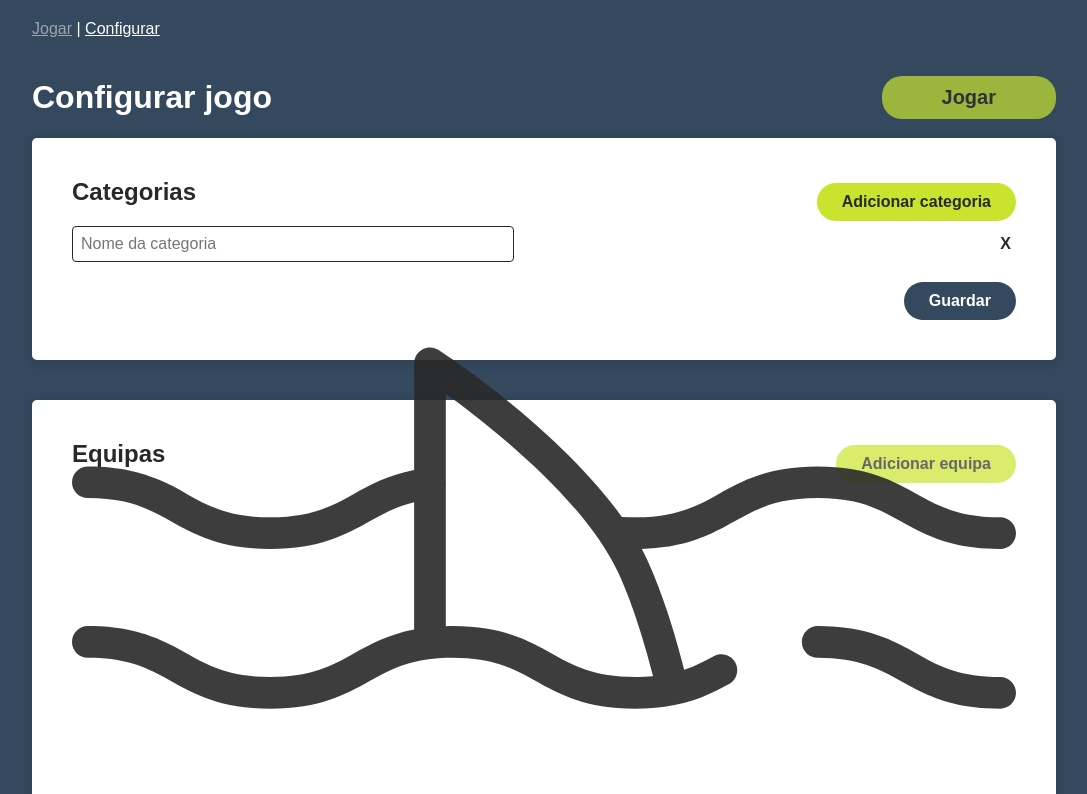
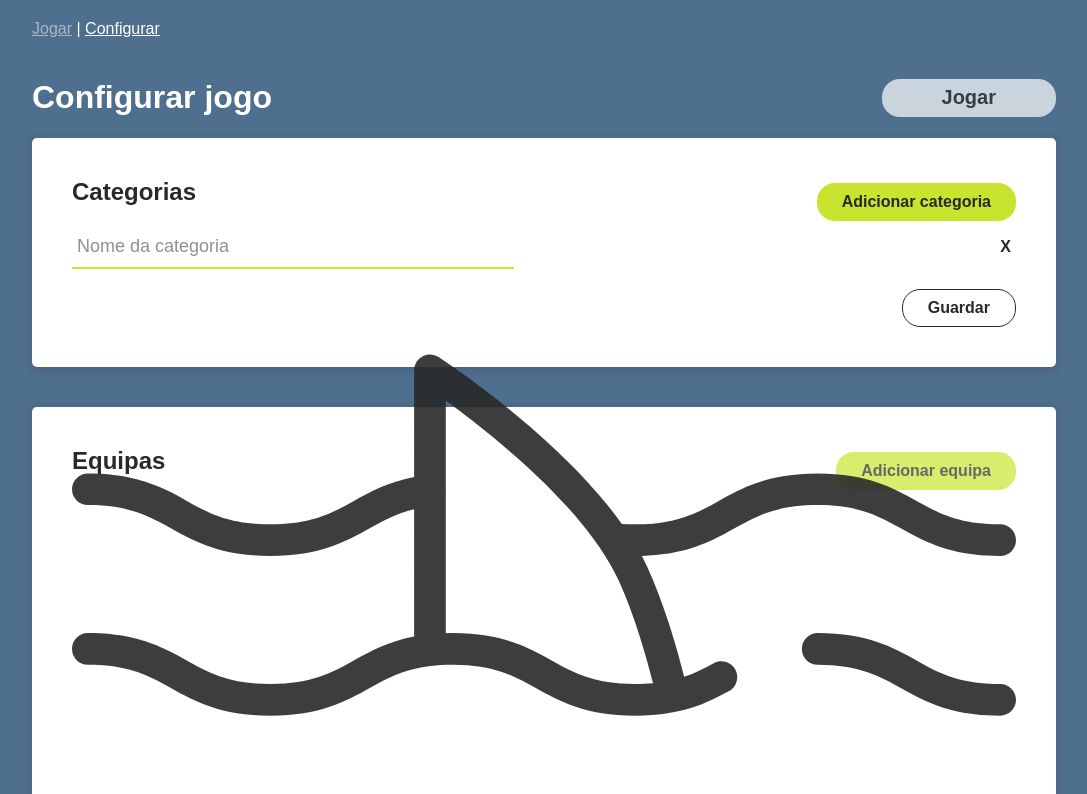
Before and after one commit to pndiogo/hangcar, a Vue app: page /settings in a window 1280 px wide. Shown: the top 794 px of the page, without its empty margins (96-1183 px from the left). Built offline with nearby package versions, Linux system fonts and the light colour scheme.

Commit message:
styles refactor WIP

```diff
--- a/src/assets/styles/_base.scss
+++ b/src/assets/styles/_base.scss
@@ -3,7 +3,7 @@
 }
 
 body {
-    background-color: $color-secondary;
+    background-color: $color-secondary-light;
     color: #fff;
     font-family: Arial, Helvetica, sans-serif;
     display: flex;
@@ -57,7 +57,7 @@ h1 {
     }
 }
 
-.empty-container{
+.empty-container {
     display: flex;
     flex-direction: column;
     justify-content: center;
@@ -65,7 +65,7 @@ h1 {
     height: 300px;
 
     > img {
-        opacity: .9;
+        opacity: 0.9;
     }
 }
 
@@ -82,5 +82,10 @@ h1 {
 .actions-container {
     display: flex;
     justify-content: flex-end;
+    height: 38px;
     margin-top: 20px;
 }
+
+.error-message {
+    color: $color-red;
+}
--- a/src/assets/styles/components/_buttons.scss
+++ b/src/assets/styles/components/_buttons.scss
@@ -1,8 +1,9 @@
 .btn {
-    padding: 10px 25px;
+    height: 38px;
+    padding: 0 25px;
     background: $color-white;
     border: none;
-    border-radius: 20px;
+    border-radius: 18px;
     color: $color-primary;
     font-size: 16px;
     font-weight: 700;
@@ -40,8 +41,9 @@
     }
 
     &.btn-secondary {
-        background: $color-secondary;
-        color: $color-white;
+        background: $color-white;
+        color: $color-primary;
+        border: 1px solid $color-primary;
 
         &:hover {
             background: $color-primary;
@@ -57,13 +59,19 @@
     }
 
     &.btn-small {
-        padding: 8px 16px;
+        padding: 0 16px;
         font-size: 14px;
     }
 
     &.btn-large {
-        padding: 10px 60px;
+        padding: 0 60px;
         font-size: 20px;
+
+        &:disabled {
+
+                background: $color-white;
+
+        }
     }
 
 }
--- a/src/assets/styles/components/_inputs.scss
+++ b/src/assets/styles/components/_inputs.scss
@@ -10,8 +10,19 @@
 
 .app-input {
     width: calc(50% - 30px);
-    padding: 8px;
-    border-radius: 4px;
-    border: 1px solid $color-primary;
-    font-size: 16px;
+    padding: 10px 5px;
+    font-size: 18px;
+    color: $color-primary;
+    border: none;
+    border-bottom: 2px solid $color-accent;
+    transition: $transition-primary;
+
+    &::placeholder {
+        opacity: .8;
+    }
+
+    &:disabled {
+        border-color: $color-primary;
+        background: transparent;
+    }
 }
--- a/src/assets/styles/components/_team.scss
+++ b/src/assets/styles/components/_team.scss
@@ -35,8 +35,4 @@
             }
         }
     }
-
-    .error-message {
-        color: $color-red;
-    }
 }
--- a/src/assets/styles/variables.scss
+++ b/src/assets/styles/variables.scss
@@ -4,6 +4,7 @@ $isDesktopSmall: "1024px";
 // Colors
 $color-primary: #292929;
 $color-secondary: #34495e;
+$color-secondary-light: lighten( $color-secondary, 15% );
 $color-accent: #c9e42f;
 $color-red: #c91212;
 $color-white: #fff;
--- a/src/components/Categories.vue
+++ b/src/components/Categories.vue
@@ -14,10 +14,12 @@
           type="text"
           placeholder="Nome da categoria"
           v-model.trim="category.name"
+          @input="showCategoriesError === true ? showCategoriesError = false : false"
           :disabled="!isEditMode"
         />
         <button v-if="isEditMode" class="btn-icon" @click="deleteCategory(category.id)">X</button>
       </div>
+      <p v-if="showCategoriesError" class="error-message">Pelo menos uma categoria obrigatória</p>
     </div>
 
     <div class="actions-container">
@@ -41,6 +43,7 @@ export default {
     return {
       categories: [],
       isEditMode: null,
+      showCategoriesError: false,
     };
   },
   computed: {
@@ -50,7 +53,7 @@ export default {
   },
   created() {
     if (this.allCategories.length > 0) {
-      // existing categories
+      //* already existing categories
       this.isEditMode = false;
       this.categories = [...this.allCategories];
     } else {
@@ -65,6 +68,9 @@ export default {
       removeWordDeletedCategoryFromTeams: 'teams/removeWordDeletedCategoryFromTeams',
     }),
     addNewCategory() {
+      // eslint-disable-next-line
+      this.showCategoriesError === true ? this.showCategoriesError = false : false;
+
       this.categories.push({
         id: nanoid(),
         name: '',
@@ -86,8 +92,17 @@ export default {
       }
     },
     validation(categories) {
-      const isValid = categories.length > 0
-        && categories.some((category) => category.name);
+      let isValid;
+
+      if (categories.length === 0) {
+        isValid = false;
+      } else {
+        isValid = categories.length > 0
+          && categories.some((category) => category.name);
+      }
+
+      // eslint-disable-next-line
+      !isValid ? this.showCategoriesError = true : this.showCategoriesError = false;
 
       return isValid;
     },
--- a/src/components/Team.vue
+++ b/src/components/Team.vue
@@ -36,7 +36,7 @@
           class="app-input word-input"
           type="text"
           placeholder="Inserir palavra"
-          @input="showWordsError = false"
+          @input="showWordsError === true ? showWordsError = false : false"
           :disabled="!isEditMode"
         />
       </div>
```
